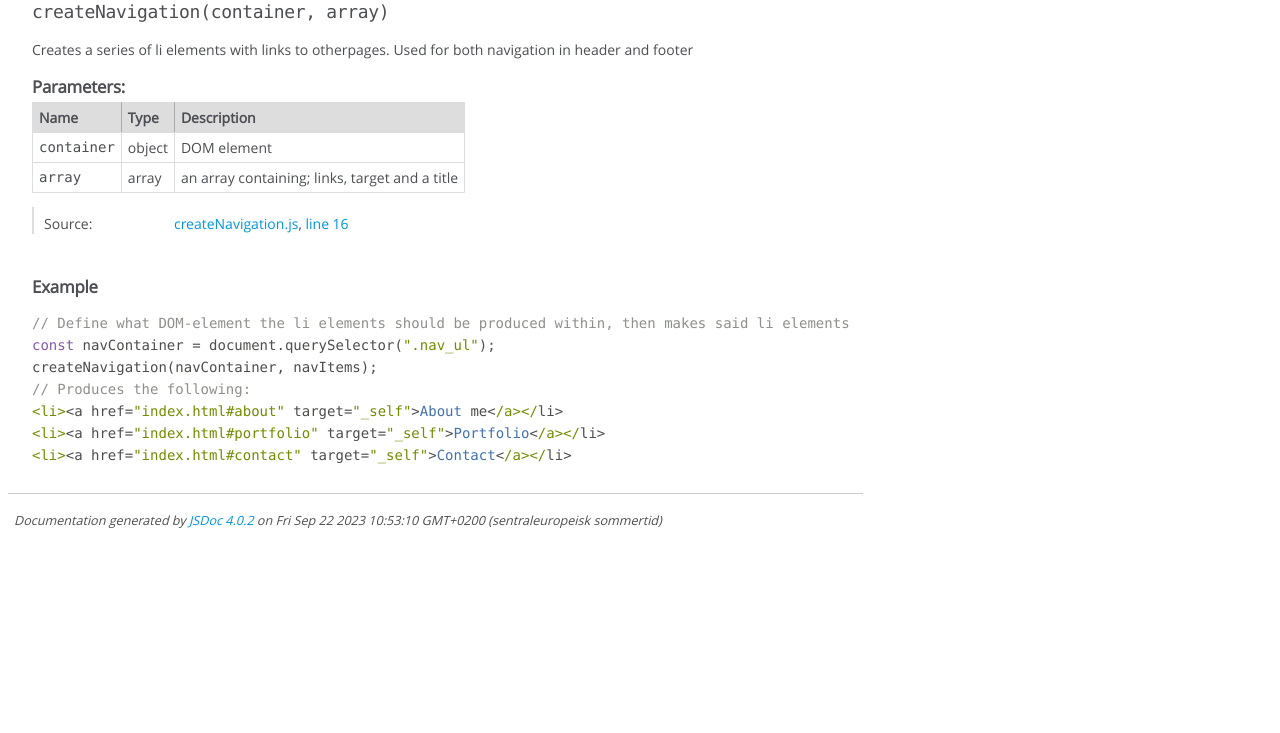
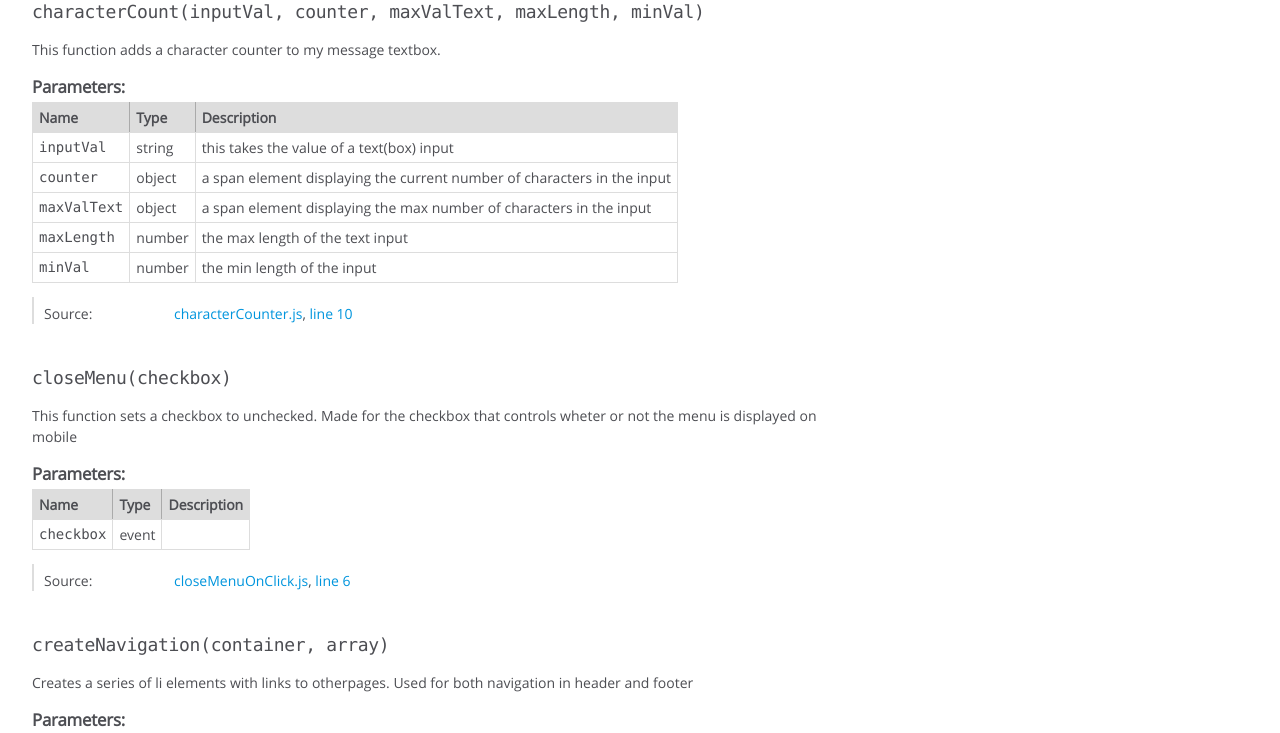
Before and after one commit to VegardMaao/Portfolio-management-1, a website: page out/global.html in a window 1280 px wide. Shown: the part 223-956 px from the top of the page. Before the commit the page ends 800 px from the top, so only its background shows below. Drawn offline with Linux system fonts and the light colour scheme.

Commit message:
Making work happen
I've successfully added JSDoc as a dependency and set up both config files and a script that lets me generate documentation by running "npm run docs".

Happy with this

```diff
--- /dev/null
+++ b/out/characterCounter.js.html
@@ -0,0 +1,69 @@
+<!DOCTYPE html>
+<html lang="en">
+<head>
+    <meta charset="utf-8">
+    <title>JSDoc: Source: characterCounter.js</title>
+
+    <script src="scripts/prettify/prettify.js"> </script>
+    <script src="scripts/prettify/lang-css.js"> </script>
+    <!--[if lt IE 9]>
+      <script src="//html5shiv.googlecode.com/svn/trunk/html5.js"></script>
+    <![endif]-->
+    <link type="text/css" rel="stylesheet" href="styles/prettify-tomorrow.css">
+    <link type="text/css" rel="stylesheet" href="styles/jsdoc-default.css">
+</head>
+
+<body>
+
+<div id="main">
+
+    <h1 class="page-title">Source: characterCounter.js</h1>
+
+
+
+
+
+
+    <section>
+        <article>
+            <pre class="prettyprint source linenums"><code>
+/**
+ * @description This function adds a character counter to my message textbox.
+ * @param {string} inputVal - this takes the value of a text(box) input
+ * @param {object} counter - a span element displaying the current number of characters in the input
+ * @param {object} maxValText - a span element displaying the max number of characters in the input
+ * @param {number} maxLength - the max length of the text input
+ * @param {number} minVal - the min length of the input
+ */
+export function characterCount(inputVal, counter, maxValText, maxLength, minVal) {
+    const inpLength = inputVal.length;
+    counter.innerText = inpLength;
+    maxValText.innerText = maxLength;
+    if (inpLength &lt; minVal || inpLength >= maxLength){
+        counter.style.cssText = "color: red;"
+    } else {
+        counter.style.cssText ="color: #fff;"
+    }
+}</code></pre>
+        </article>
+    </section>
+
+
+
+
+</div>
+
+<nav>
+    <h2><a href="index.html">Home</a></h2><h3>Global</h3><ul><li><a href="global.html#characterCount">characterCount</a></li><li><a href="global.html#closeMenu">closeMenu</a></li><li><a href="global.html#createNavigation">createNavigation</a></li></ul>
+</nav>
+
+<br class="clear">
+
+<footer>
+    Documentation generated by <a href="https://github.com/jsdoc/jsdoc">JSDoc 4.0.2</a> on Fri Sep 22 2023 11:58:16 GMT+0200 (sentraleuropeisk sommertid)
+</footer>
+
+<script> prettyPrint(); </script>
+<script src="scripts/linenumber.js"> </script>
+</body>
+</html>
--- a/out/global.html
+++ b/out/global.html
@@ -97,6 +97,372 @@
 
 
         <h3 class="subsection-title">Methods</h3>
+
+
+
+
+
+
+
+    <h4 class="name" id="characterCount"><span class="type-signature"></span>characterCount<span class="signature">(inputVal, counter, maxValText, maxLength, minVal)</span><span class="type-signature"></span></h4>
+
+
+
+
+
+
+<div class="description">
+    This function adds a character counter to my message textbox.
+</div>
+
+
+
+
+
+
+
+
+
+    <h5>Parameters:</h5>
+
+
+<table class="params">
+    <thead>
+    <tr>
+
+        <th>Name</th>
+
+
+        <th>Type</th>
+
+
+
+
+
+        <th class="last">Description</th>
+    </tr>
+    </thead>
+
+    <tbody>
+
+
+        <tr>
+
+                <td class="name"><code>inputVal</code></td>
+
+
+            <td class="type">
+
+
+<span class="param-type">string</span>
+
+
+
+            </td>
+
+
+
+
+
+            <td class="description last">this takes the value of a text(box) input</td>
+        </tr>
+
+
+
+        <tr>
+
+                <td class="name"><code>counter</code></td>
+
+
+            <td class="type">
+
+
+<span class="param-type">object</span>
+
+
+
+            </td>
+
+
+
+
+
+            <td class="description last">a span element displaying the current number of characters in the input</td>
+        </tr>
+
+
+
+        <tr>
+
+                <td class="name"><code>maxValText</code></td>
+
+
+            <td class="type">
+
+
+<span class="param-type">object</span>
+
+
+
+            </td>
+
+
+
+
+
+            <td class="description last">a span element displaying the max number of characters in the input</td>
+        </tr>
+
+
+
+        <tr>
+
+                <td class="name"><code>maxLength</code></td>
+
+
+            <td class="type">
+
+
+<span class="param-type">number</span>
+
+
+
+            </td>
+
+
+
+
+
+            <td class="description last">the max length of the text input</td>
+        </tr>
+
+
+
+        <tr>
+
+                <td class="name"><code>minVal</code></td>
+
+
+            <td class="type">
+
+
+<span class="param-type">number</span>
+
+
+
+            </td>
+
+
+
+
+
+            <td class="description last">the min length of the input</td>
+        </tr>
+
+
+    </tbody>
+</table>
+
+
+
+
+
+
+<dl class="details">
+
+
+
+
+
+
+
+
+
+
+
+
+
+
+
+
+
+
+
+
+
+
+
+
+
+
+    <dt class="tag-source">Source:</dt>
+    <dd class="tag-source"><ul class="dummy"><li>
+        <a href="characterCounter.js.html">characterCounter.js</a>, <a href="characterCounter.js.html#line10">line 10</a>
+    </li></ul></dd>
+
+
+
+
+
+
+
+</dl>
+
+
+
+
+
+
+
+
+
+
+
+
+
+
+
+
+
+
+
+
+
+
+
+
+
+
+    <h4 class="name" id="closeMenu"><span class="type-signature"></span>closeMenu<span class="signature">(checkbox)</span><span class="type-signature"></span></h4>
+
+
+
+
+
+
+<div class="description">
+    This function sets a checkbox to unchecked. Made for the checkbox that controls wheter or not the menu is displayed on mobile
+</div>
+
+
+
+
+
+
+
+
+
+    <h5>Parameters:</h5>
+
+
+<table class="params">
+    <thead>
+    <tr>
+
+        <th>Name</th>
+
+
+        <th>Type</th>
+
+
+
+
+
+        <th class="last">Description</th>
+    </tr>
+    </thead>
+
+    <tbody>
+
+
+        <tr>
+
+                <td class="name"><code>checkbox</code></td>
+
+
+            <td class="type">
+
+
+<span class="param-type">event</span>
+
+
+
+            </td>
+
+
+
+
+
+            <td class="description last"></td>
+        </tr>
+
+
+    </tbody>
+</table>
+
+
+
+
+
+
+<dl class="details">
+
+
+
+
+
+
+
+
+
+
+
+
+
+
+
+
+
+
+
+
+
+
+
+
+
+
+    <dt class="tag-source">Source:</dt>
+    <dd class="tag-source"><ul class="dummy"><li>
+        <a href="closeMenuOnClick.js.html">closeMenuOnClick.js</a>, <a href="closeMenuOnClick.js.html#line6">line 6</a>
+    </li></ul></dd>
+
+
+
+
+
+
+
+</dl>
+
+
+
+
+
+
+
+
+
+
+
+
+
+
+
+
+
+
+
 
 
 
@@ -285,13 +651,13 @@ createNavigation(navContainer, navItems);
 </div>
 
 <nav>
-    <h2><a href="index.html">Home</a></h2><h3>Global</h3><ul><li><a href="global.html#createNavigation">createNavigation</a></li></ul>
+    <h2><a href="index.html">Home</a></h2><h3>Global</h3><ul><li><a href="global.html#characterCount">characterCount</a></li><li><a href="global.html#closeMenu">closeMenu</a></li><li><a href="global.html#createNavigation">createNavigation</a></li></ul>
 </nav>
 
 <br class="clear">
 
 <footer>
-    Documentation generated by <a href="https://github.com/jsdoc/jsdoc">JSDoc 4.0.2</a> on Fri Sep 22 2023 10:53:10 GMT+0200 (sentraleuropeisk sommertid)
+    Documentation generated by <a href="https://github.com/jsdoc/jsdoc">JSDoc 4.0.2</a> on Fri Sep 22 2023 11:58:16 GMT+0200 (sentraleuropeisk sommertid)
 </footer>
 
 <script> prettyPrint(); </script>
```
Also changed, not shown: out/closeMenuOnClick.js.html (added, +58 -0 lines), out/createNavigation.js.html (+2 -2 lines), out/index.html (+2 -2 lines), package.json (added, +8 -0 lines), 1 other file.
